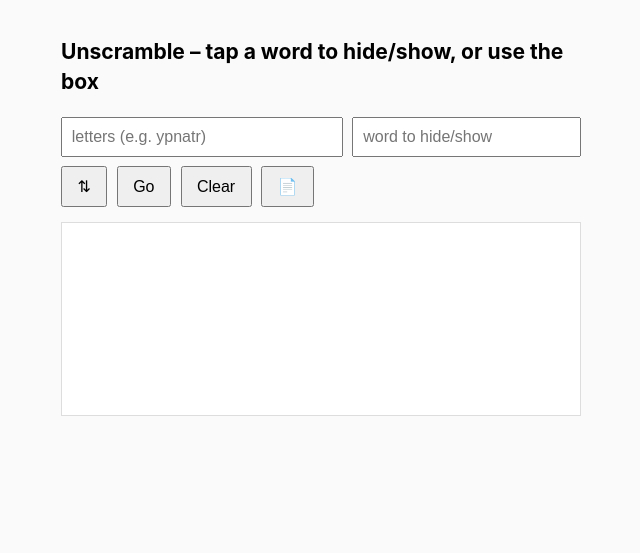
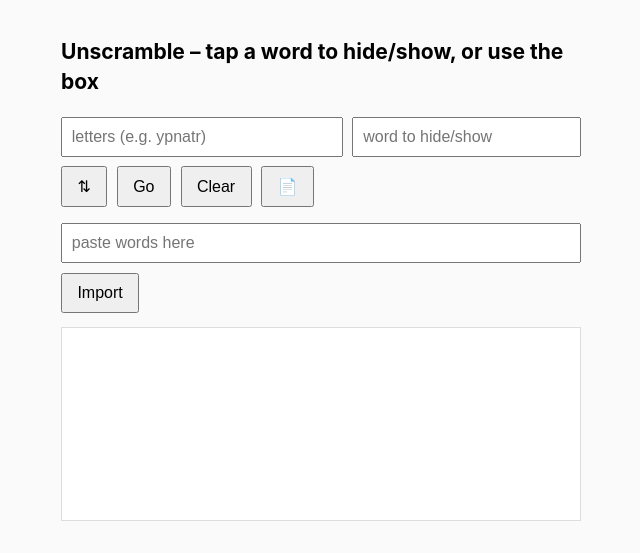
Before and after one commit to keepitsimpleyt/unscrambler, a Flask app: page / in a window 1280 px wide. Shown: the top 553 px of the page, without its empty margins (319-959 px from the left). Run offline with Flask 3, Linux system fonts and the light colour scheme.

Commit message:
adding import

```diff
--- a/templates/index.html
+++ b/templates/index.html
@@ -34,6 +34,8 @@ button{padding:.57rem .9rem;font-size:1rem;cursor:pointer;}
 .word.blacklisted{text-decoration:line-through;opacity:.45;}
 
 #exp{padding:.57rem .9rem;font-size:1rem;}
+#paste{flex:1 1 100%;padding:.55rem;font-size:1rem;margin-top:.4rem;}
+#imp  {padding:.57rem .9rem;font-size:1rem;}
 
 </style>
 </head>
@@ -54,6 +56,8 @@ button{padding:.57rem .9rem;font-size:1rem;cursor:pointer;}
     <button>Go</button>
     <button type="button" id="clr">Clear</button>
 	<button type="button" id="exp">📄</button>
+	<input type="text" id="paste" placeholder="paste words here">
+	<button type="button" id="imp">Import</button>
   </form>
 
   <div id="out" class="box"></div>
@@ -148,6 +152,18 @@ document.getElementById('exp').onclick = () => {
   URL.revokeObjectURL(a.href);
 };
 
+document.getElementById('imp').onclick = () => {
+  const txt = document.getElementById('paste').value.toUpperCase();
+  if (!txt.trim()) return;
+
+  // add every token separated by whitespace or commas
+  txt.split(/[\s,]+/).forEach(w => blacklist.add(w));
+  localStorage.setItem('bl', JSON.stringify([...blacklist]));
+
+  renderBL();                              // refresh on-screen list (if you show it)
+  document.getElementById('paste').value = '';
+  alert('Imported!');
+};
 
 </script>
 </body>
```
